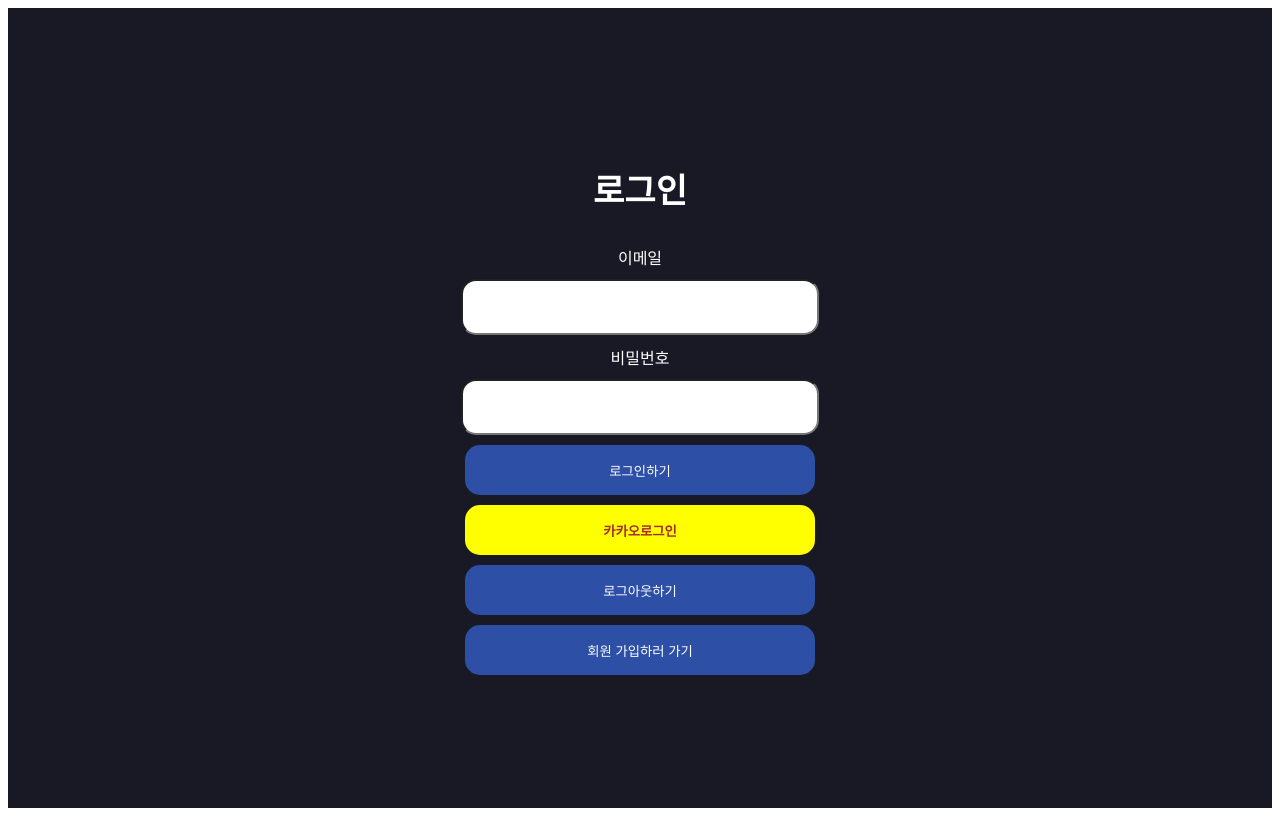
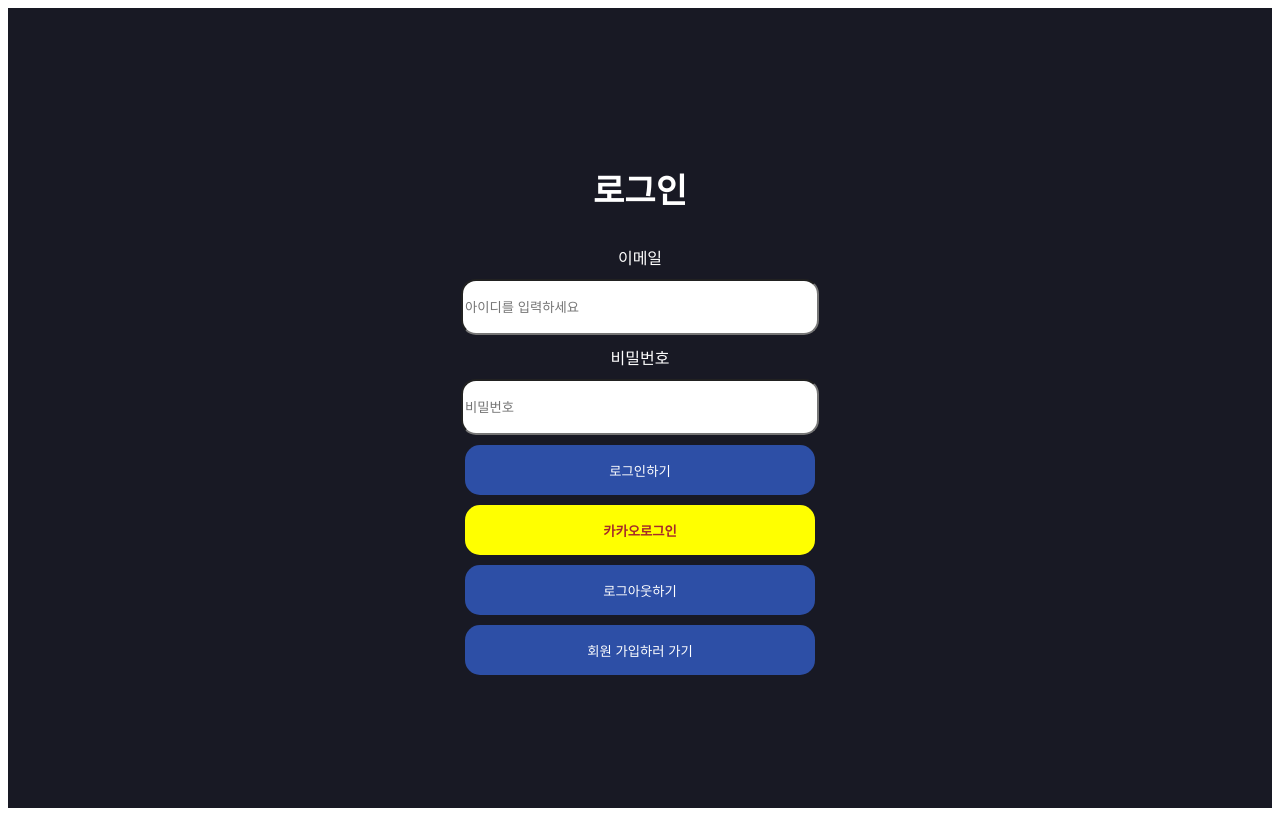
Before and after one commit to final-project-09a/todaygames, a React (Create React App) app: page /login in a window 1280 px wide. Built offline with nearby package versions, Linux system fonts and the light colour scheme; no server answers.

Commit message:
update 로그인 성공시 홈페이지 이동

```diff
--- a/src/pages/login/Login.tsx
+++ b/src/pages/login/Login.tsx
@@ -1,6 +1,6 @@
 import React, { useState } from 'react';
 import { supabasedata } from 'shared/supabase';
-import { Link } from 'react-router-dom';
+import { Link, useNavigate } from 'react-router-dom';
 import styled from 'styled-components';
 import { StyledLogin, StyledForm, StyledInput, StyledButton, StyledH1, StyledLabel, StkakaoButton } from './styles';
 
@@ -10,6 +10,8 @@ interface FormData {
 }
 
 function Login() {
+  const navigate = useNavigate();
+
   const [formData, setFormData] = useState<FormData>({
     email: '',
     password: ''
@@ -38,7 +40,7 @@ function Login() {
       } else {
         console.log(data);
         alert('로그인 성공!');
-        // You can redirect or perform other actions upon successful login
+        navigate('/');
       }
     } catch (error) {
       console.error(error);
@@ -73,11 +75,25 @@ function Login() {
       <StyledH1>로그인</StyledH1>
       <StyledForm onSubmit={handlelogin}>
         <StyledLabel htmlFor="email">이메일</StyledLabel>
-        <StyledInput type="email" id="email" name="email" value={formData.email} onChange={handleChange} />
+        <StyledInput
+          placeholder="아이디를 입력하세요"
+          type="email"
+          id="email"
+          name="email"
+          value={formData.email}
+          onChange={handleChange}
+        />
         {errors.email && <p>{errors.email}</p>}
 
         <StyledLabel htmlFor="password">비밀번호</StyledLabel>
-        <StyledInput type="password" id="password" name="password" value={formData.password} onChange={handleChange} />
+        <StyledInput
+          placeholder="비밀번호"
+          type="password"
+          id="password"
+          name="password"
+          value={formData.password}
+          onChange={handleChange}
+        />
         {errors.password && <p>{errors.password}</p>}
 
         <StyledButton type="submit">로그인하기</StyledButton>
--- a/src/pages/signup/signup.tsx
+++ b/src/pages/signup/signup.tsx
@@ -1,6 +1,6 @@
 import React, { useState } from 'react';
 import { supabasedata } from 'shared/supabase';
-import { Link } from 'react-router-dom';
+import { Link, useNavigate } from 'react-router-dom';
 import { StyledSignup, StyledForm, StyledInput, StyledButton, StyledH1, StyledLabel } from './styles';
 interface FormData {
   // displayname: string;
@@ -9,6 +9,8 @@ interface FormData {
 }
 
 function Signup() {
+  const navigate = useNavigate();
+
   const [formData, setFormData] = useState<FormData>({
     // displayname: '',
     email: '',
@@ -37,11 +39,11 @@ function Signup() {
 
       if (error) {
         console.error(error);
-        alert('Please check your ID and password');
+        alert('ID와 password를 확인해주세요');
       } else {
         console.log(data);
-        alert('Welcome to sign up!');
-        // You can redirect or perform other actions upon successful signup
+        alert('회원가입을 환영합니다');
+        navigate('/login');
       }
     } catch (error) {
       console.error(error);
@@ -59,11 +61,25 @@ function Signup() {
           {errors.displayname && <p>{errors.displayname}</p>}
         </div> */}
         <StyledLabel htmlFor="email">이메일</StyledLabel>
-        <StyledInput type="email" id="email" name="email" value={formData.email} onChange={handleChange} />
+        <StyledInput
+          placeholder="아이디"
+          type="email"
+          id="email"
+          name="email"
+          value={formData.email}
+          onChange={handleChange}
+        />
         {errors.email && <p>{errors.email}</p>}
 
         <StyledLabel htmlFor="password">비밀번호</StyledLabel>
-        <StyledInput type="password" id="password" name="password" value={formData.password} onChange={handleChange} />
+        <StyledInput
+          placeholder="비밀번호"
+          type="password"
+          id="password"
+          name="password"
+          value={formData.password}
+          onChange={handleChange}
+        />
         {errors.password && <p>{errors.password}</p>}
 
         <StyledButton type="submit">가입하기</StyledButton>
```
